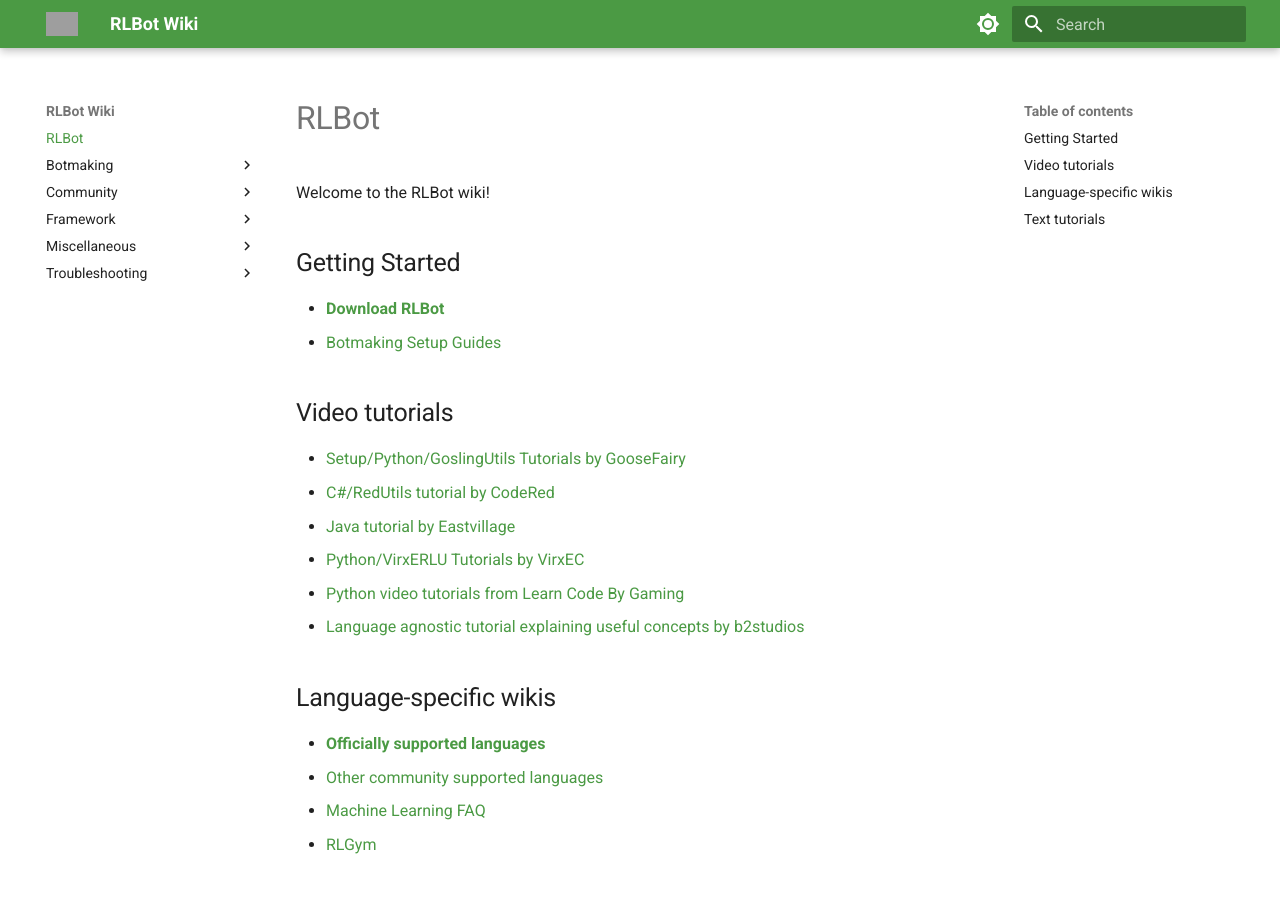
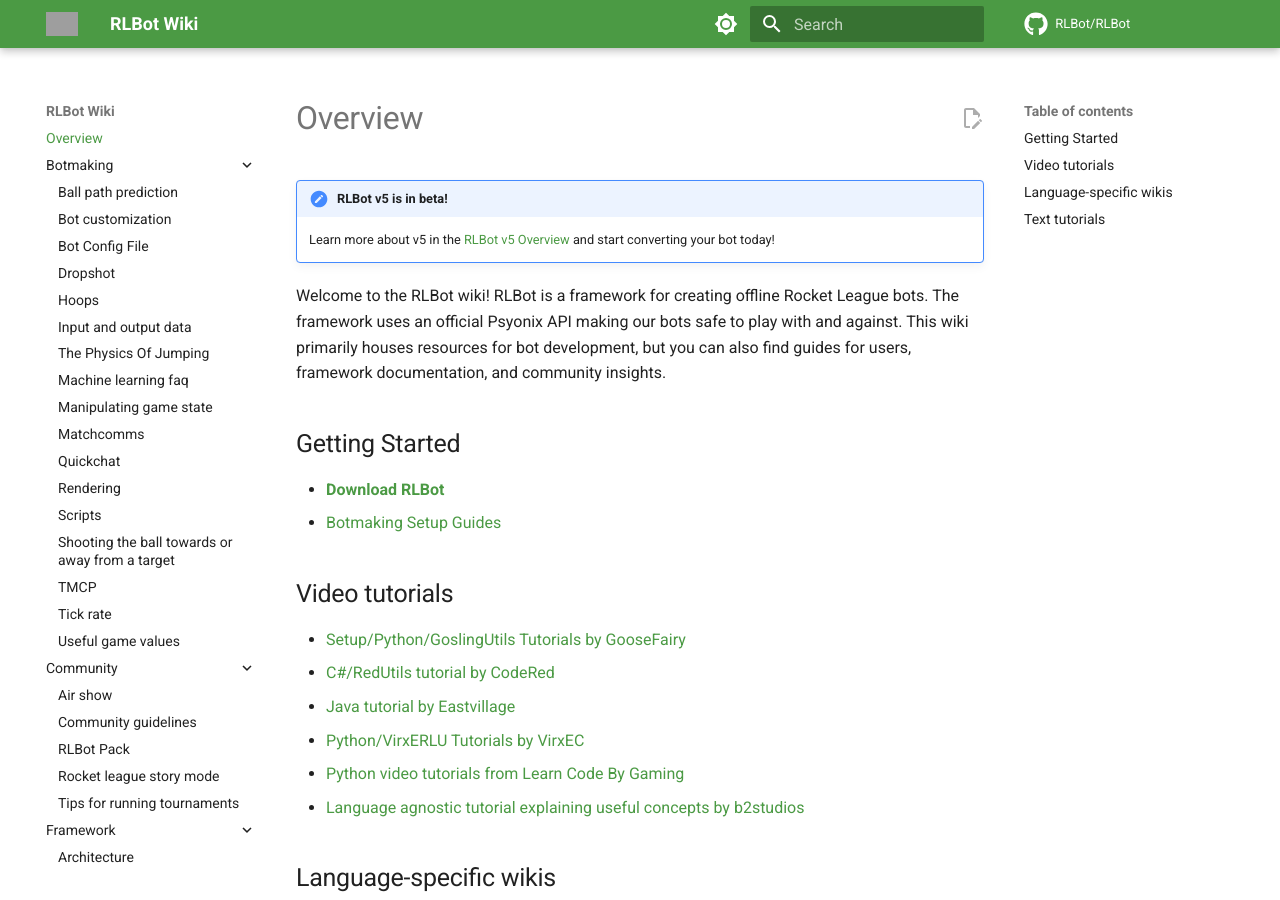
Before and after one commit to RLBot/wiki, an MkDocs documentation site: the page built from docs/index.md, in a window 1280 px wide and 900 px high. Built offline with MkDocs 1.6.1 and Material for MkDocs 9.7.7, drawn with Linux system fonts in a browser that asks for light colours; comment, search, counter and statistics services are not loaded; some of the changed text lies outside the part shown; grey boxes are pictures that could not be loaded.

Commit message:
Add 'edit' button, repo link, more socials, etc (#9)
* Add 'edit' button, repo link, more socials, etc'

* Remove hiden header and add some comments

* Add admonition to front page

* Fix minor spelling mistake

```diff
--- a/docs/index.md
+++ b/docs/index.md
@@ -1,6 +1,12 @@
-# RLBot
+# Overview
+
+!!! note "RLBot v5 is in beta!"
+	Learn more about v5 in the [RLBot v5 Overview](/framework/v5) and start converting your bot today!
 
 Welcome to the RLBot wiki!
+RLBot is a framework for creating offline Rocket League bots.
+The framework uses an official Psyonix API making our bots safe to play with and against.
+This wiki primarily houses resources for bot development, but you can also find guides for users, framework documentation, and community insights.
 
 ## Getting Started
 
--- a/mkdocs.yml
+++ b/mkdocs.yml
@@ -1,9 +1,15 @@
 site_name: RLBot Wiki
+site_url: https://wiki.rlbot.org/
+repo_name: RLBot/RLBot
+repo_url: https://github.com/RLBot/RLBot
+edit_uri: https://github.com/RLBot/wiki/edit/main/docs/
 
 theme:
   name: material
   logo: assets/rlbot-logo.svg
   favicon: assets/rlbot-logo.svg
+  icon:
+    repo: fontawesome/brands/github
   palette:
     # Palette toggle for light mode
     - media: "(prefers-color-scheme: light)"
@@ -21,18 +27,37 @@
         icon: material/brightness-4
         name: Switch to light mode
 
+  features:
+    # Expand navigation folders by default
+    - navigation.expand
+    # Enable the footer
+    - navigation.footer
+    # Enale 'Edit this page' button
+    - content.action.edit
+
 extra:
   social:
     - icon: fontawesome/brands/discord
       link: https://discord.gg/zbaAKPt
     - icon: fontawesome/brands/github
       link: https://github.com/RLBot
+    - icon: fontawesome/brands/youtube
+      link: https://www.youtube.com/RLBotOfficial
+    - icon: fontawesome/brands/twitter
+      link: https://x.com/RLBotOfficial
+    - icon: fontawesome/brands/twitch
+      link: https://www.twitch.tv/rlbotofficial
 
 extra_css:
   - stylesheets/extra.css
 
 markdown_extensions:
+  - admonition
+  # Code block features
+  - pymdownx.critic
+  - pymdownx.details
   - pymdownx.highlight:
       anchor_linenums: true
       use_pygments: true
+  # Enable code blocks in multiple language
   - pymdownx.superfences
```
Also changed, not shown: docs/botmaking/input-and-output-data.md (+0 -2 lines).
